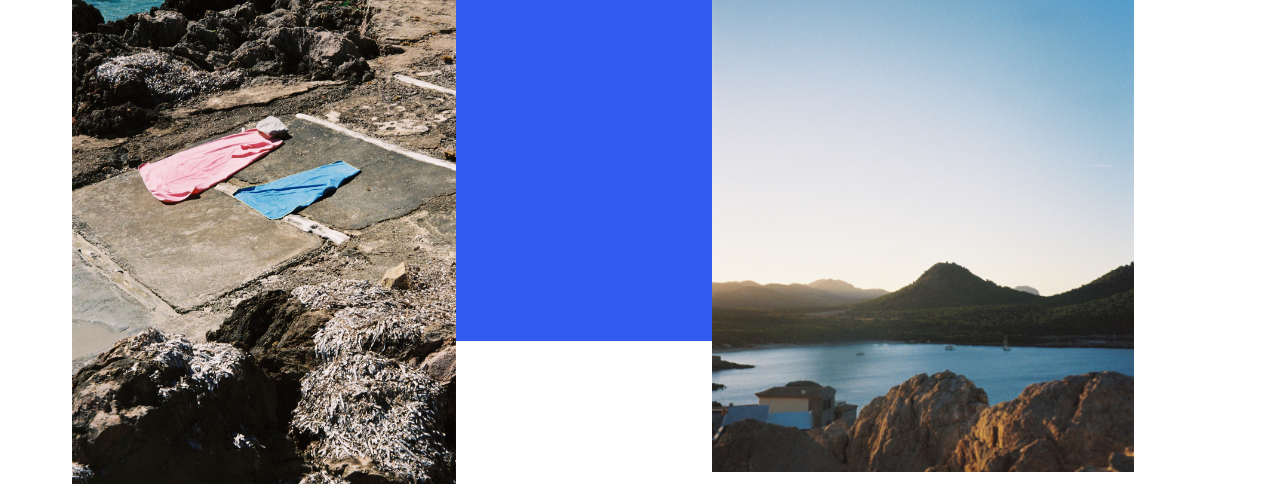
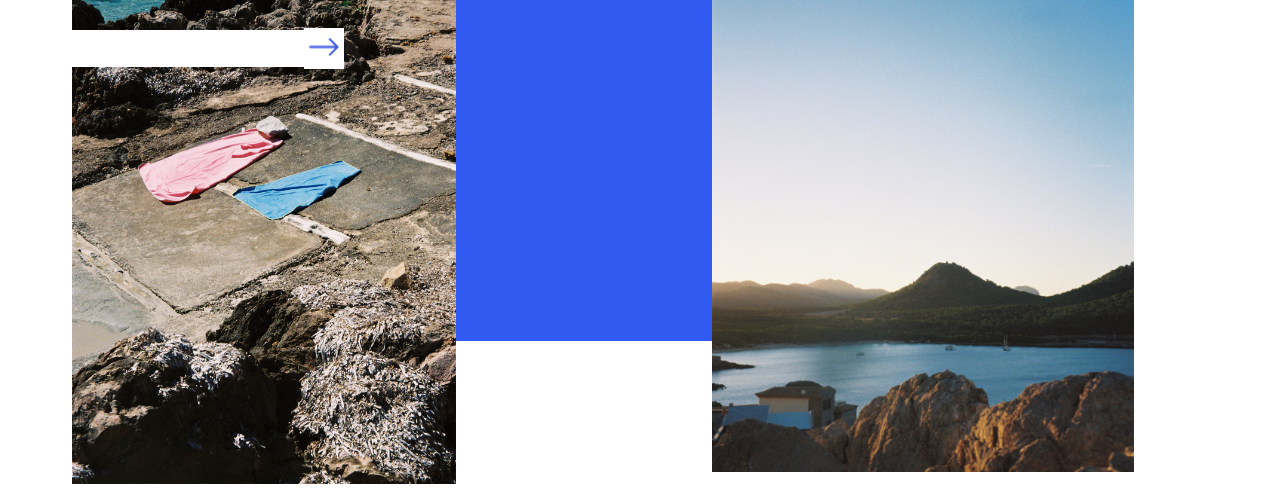
Before and after one commit to mcpuisor/Siesta_web, a website: page public/index.html in a window 1280 px wide. Shown: the part 299-800 px from the top of the page. Drawn offline with Linux system fonts and the light colour scheme; a web font is replaced by a local one.

Commit message:
index input field update

```diff
--- a/public/css/style.css
+++ b/public/css/style.css
@@ -106,6 +106,38 @@ h2{
     z-index: 1;
 }
 
+.formMain {
+    position: relative;
+    display: flex;
+    justify-content: center;
+    align-items: center;
+    z-index: 2;
+    width: fit-content;
+}
+
+.formMain input {
+    position: relative;
+    border: 0;
+    outline: none;
+    padding: 10px 20px;
+    height: auto;
+    width: 20vw;
+    min-width: 250px;
+    font-size: 15px;
+    z-index: 2;
+}
+
+.formMain button {
+    position: relative;
+    background: #ffffff;
+    border: none;
+    outline: none;
+    height: auto;
+    width: 40px;
+    cursor: pointer;
+    z-index: 2;
+}
+
 .NLText {
     position: relative;
     z-index: 2;
@@ -133,7 +165,7 @@ h2{
     justify-content: center;
 }
 
-form {
+.formContact {
     width: 90%;
     max-width: 800px;
 }
--- a/public/index.html
+++ b/public/index.html
@@ -24,5 +24,28 @@
         <img src="resources/img002.jpg" class="img2" alt="img002">
         <h1 class="NLText">SIGN UP TO GET EARLY ACCSSS</h1>
     </section>
+    <form class="formMain">
+        <div class="inputEmail">
+            <input type="email" id="email" required placeholder=" ">
+            <label for="email">Your Email</label>
+        </div>
+        <button type="submit"><img src="resources/next-button.png" width="30px"></button>
+    </form>
+<!--     <form name="submit-to-google-sheet">
+        <input name="email" type="email" placeholder="Email" required>
+        <button type="submit">Send</button>
+      </form>
+
+      <script>
+        const scriptURL = 'https://script.google.com/macros/s/AKfycbyq-MJ6AJQwBYiebgLeUDqGSIrhPBMoStX3zSK_8WGeC4isNtfD-Pe9wGWRNXrXuHJH8Q/exec'
+        const form = document.forms['submit-to-google-sheet']
+
+        form.addEventListener('submit', e => {
+          e.preventDefault()
+          fetch(scriptURL, { method: 'POST', body: new FormData(form)})
+            .then(response => console.log('Success!', response))
+            .catch(error => console.error('Error!', error.message))
+        })
+      </script> -->
 </body>
 </html>
```
Also changed, not shown: public/contact.html (+1 -1 lines).
